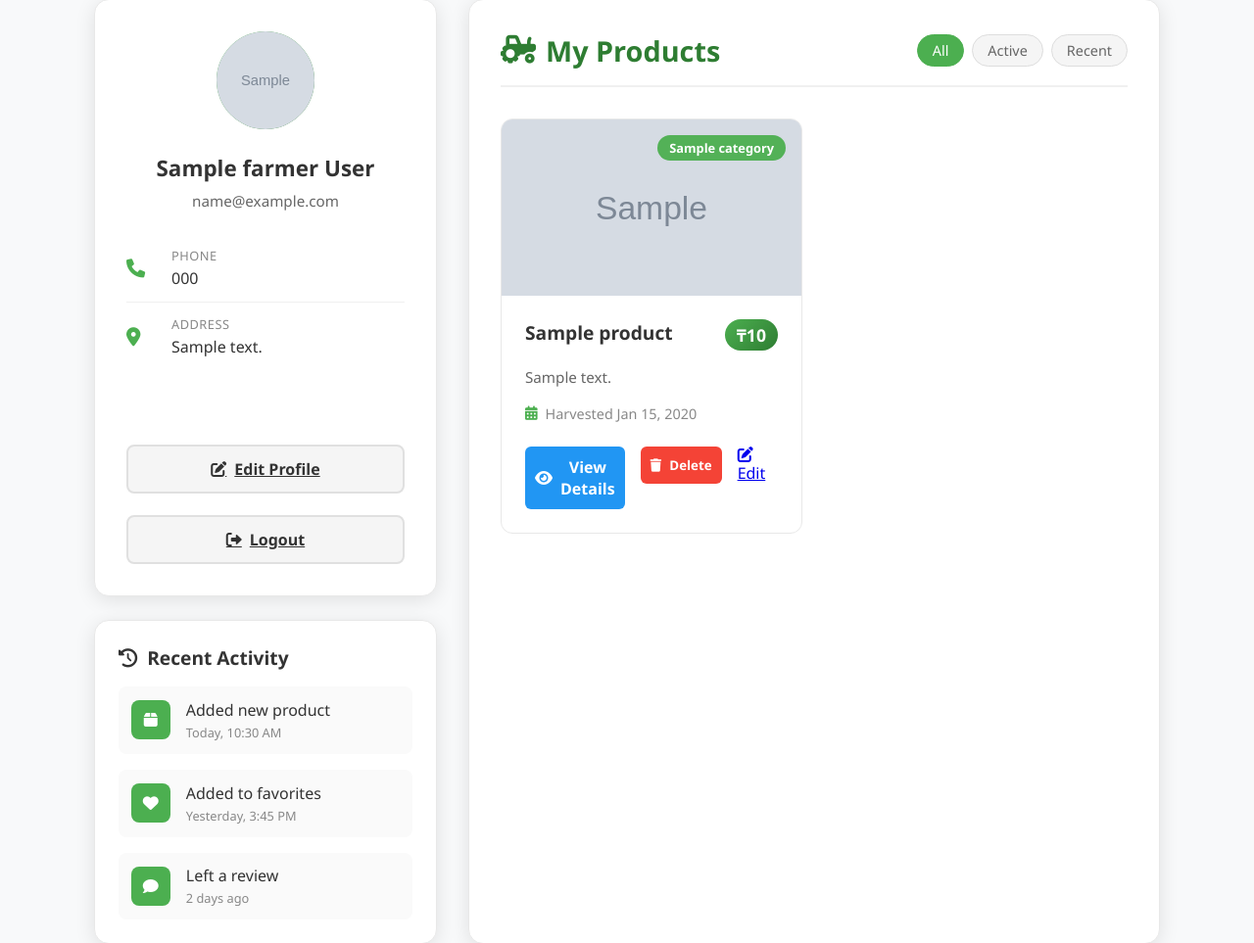
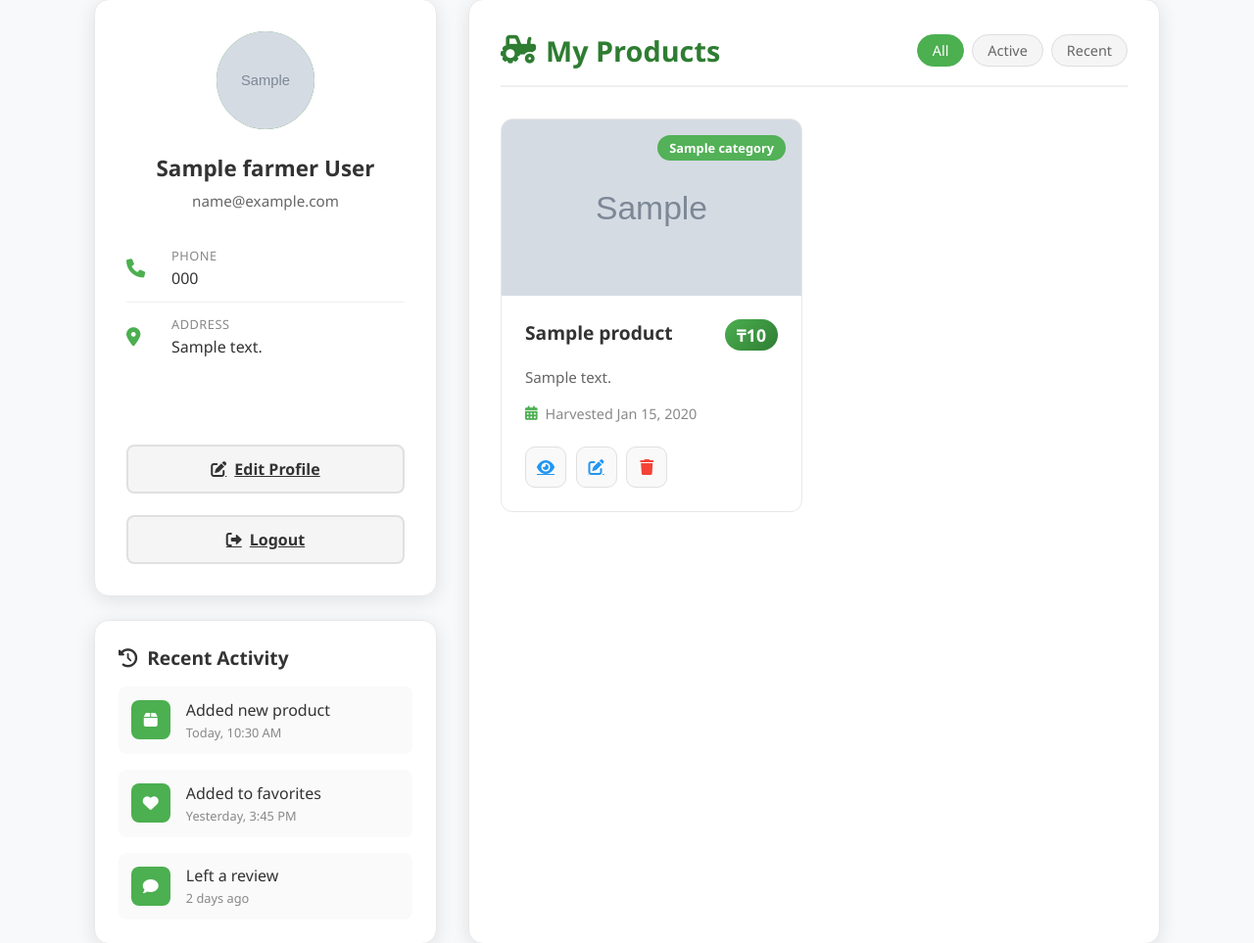
Before and after one commit to sisembayaltynbek-a11y/agroconnect, a Django app: template farmer_app/templates/profile.html in a window 1280 px wide. Shown: the part 493-1456 px from the top of the page at 98% size. Run offline with Django 3.2, Linux system fonts and the light colour scheme; the template is opened without the code that fills it: most values are stand-ins (such as "Sample title", 1, 10 or a date in 2020); grey boxes marked "Sample" are stand-in pictures.

Commit message:
rrghjkwef

```diff
--- a/farmer_app/static/css/profile.css
+++ b/farmer_app/static/css/profile.css
@@ -433,55 +433,54 @@
     color: #4caf50;
 }
 
+/* Product Actions - Square Icon Style */
 .product-actions {
     display: flex;
-    gap: 1rem;
+    gap: 0.6rem;
+    margin-top: 1rem;
 }
 
-.view-btn {
-    flex: 1;
-    padding: 10px;
-    background: #2196f3;
-    color: white;
-    border: none;
-    border-radius: 6px;
-    text-decoration: none;
-    font-weight: 600;
-    text-align: center;
-    transition: background 0.3s ease;
+.product-actions a,
+.product-actions button {
+    width: 42px;
+    height: 42px;
+    border-radius: 10px; /* matches your stat-card style */
+    border: 1px solid #e0e0e0;
+    background: #f9f9f9;
     display: flex;
     align-items: center;
     justify-content: center;
-    gap: 8px;
+    cursor: pointer;
+    transition: all 0.3s ease;
+    font-size: 1rem;
+}
+
+/* View */
+.view-btn {
+    color: #2196f3;
 }
 
 .view-btn:hover {
-    background: #1976d2;
-    color: white;
+    background: #e3f2fd;
+    border-color: #2196f3;
+    transform: translateY(-3px);
 }
 
-.delete-form {
-    flex: 1;
-}
-
+/* Delete */
 .delete-btn {
-    width: 100%;
-    padding: 10px;
-    background: #f44336;
-    color: white;
-    border: none;
-    border-radius: 6px;
-    font-weight: 600;
-    cursor: pointer;
-    transition: background 0.3s ease;
-    display: flex;
-    align-items: center;
-    justify-content: center;
-    gap: 8px;
+    color: #f44336;
+    background: #fff5f5;
 }
 
 .delete-btn:hover {
-    background: #d32f2f;
+    background: #fdecea;
+    border-color: #f44336;
+    transform: translateY(-3px);
+}
+
+/* Remove default form spacing */
+.delete-form {
+    margin: 0;
 }
 
 /* Empty State */
--- a/farmer_app/templates/profile.html
+++ b/farmer_app/templates/profile.html
@@ -205,17 +205,17 @@ templates/profile.html
 
                             <div class="product-actions">
                                 <a href="{% url 'product-details' product.slug %}" class="view-btn">
-                                    <i class="fas fa-eye"></i> View Details
+                                    <i class="fas fa-eye"></i>
+                                </a>
+                                <a href="{% url 'update-page' product.id %}" class="view-btn">
+                                    <i class="fas fa-edit"></i>
                                 </a>
                                 <form action="{% url 'delete_product' product.id %}" method="POST" class="delete-form">
                                     {% csrf_token %}
                                     <button type="submit" class="delete-btn" onclick="return confirm('Are you sure you want to delete this product?')">
-                                        <i class="fas fa-trash"></i> Delete
+                                        <i class="fas fa-trash"></i>
                                     </button>
                                 </form>
-                                <a href="{% url 'update-page' product.id %}" class="edit-btn">
-                                    <i class="fas fa-edit"></i> Edit
-                                </a>
                             </div>
                         </div>
                     </div>
```
Also changed, not shown: db.sqlite3, farmer_app/migrations/0015_alter_products_harvest_date.py (added), farmer_app/migrations/0016_alter_products_harvest_date.py (added), farmer_app/migrations/0017_alter_products_harvest_date.py (added), farmer_app/migrations/0018_alter_products_harvest_date.py (added), farmer_app/migrations/0019_alter_products_harvest_date.py (added), media/products/Bananas_IdfI5Sm.jpg (added), media/products/Bananas_oD7iOgJ.jpg (added).
